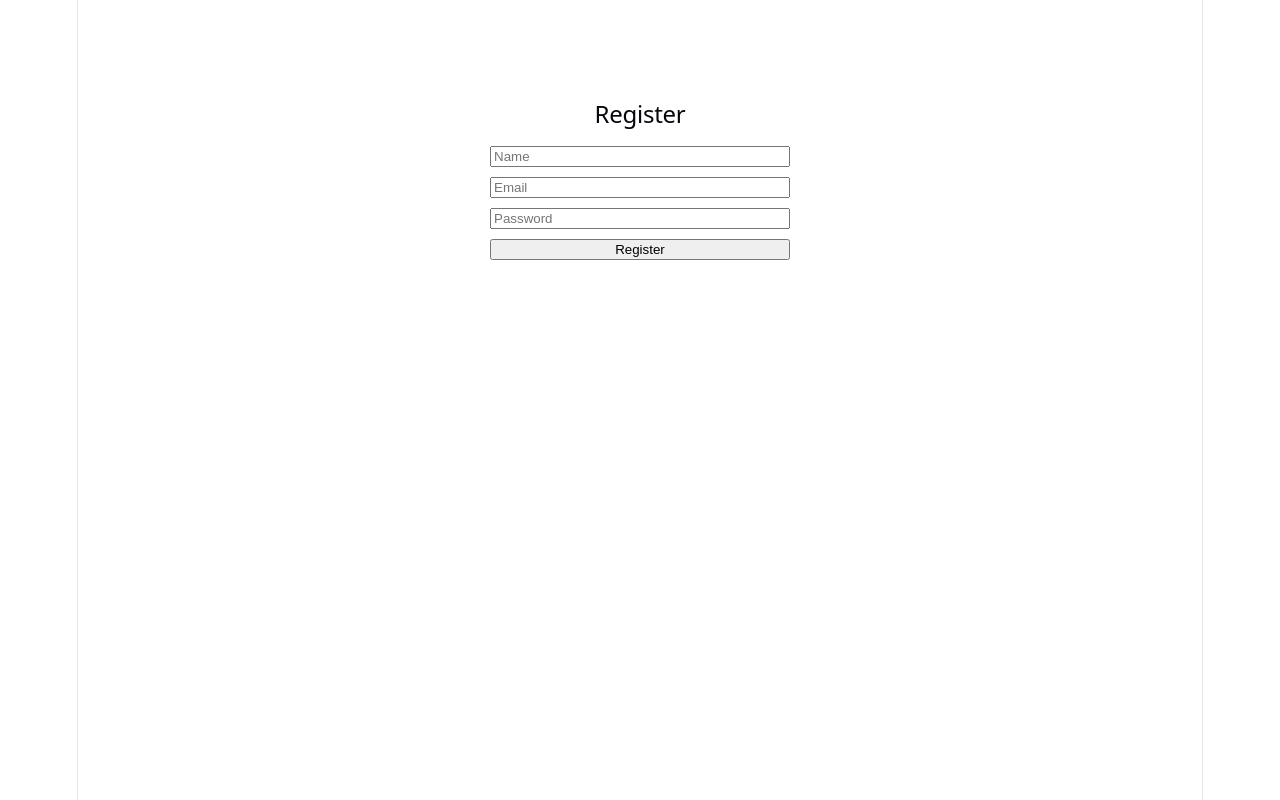
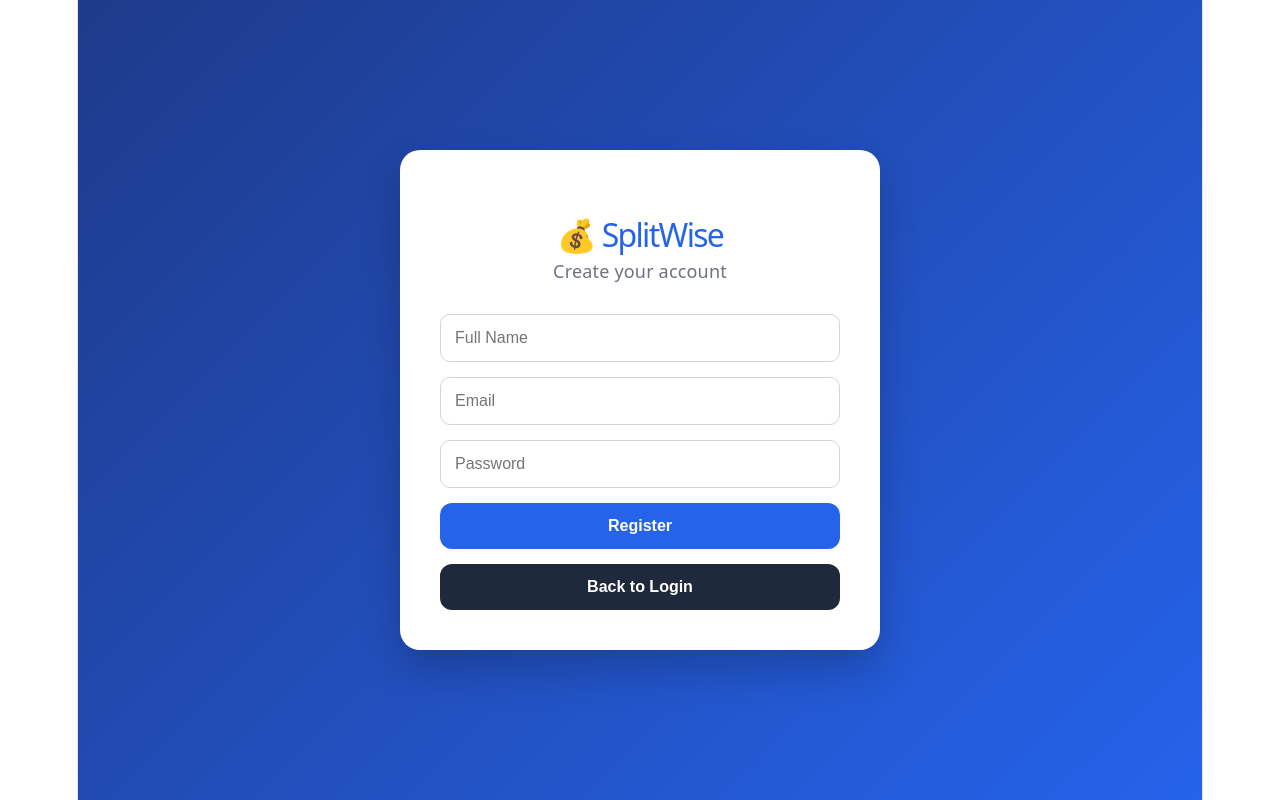
Before and after one commit to akash120405/splitwise-frontend, a React (Vite) app: page /register in a window 1280 px wide. Built offline with nearby package versions, Linux system fonts and the light colour scheme.

Commit message:
Match register page UI with login and dashboard

```diff
--- a/src/pages/Register.tsx
+++ b/src/pages/Register.tsx
@@ -5,25 +5,17 @@ import api from "../api/api";
 export default function Register() {
   const navigate = useNavigate();
 
-  const [name, setName] =
-    useState("");
-
-  const [email, setEmail] =
-    useState("");
-
-  const [password, setPassword] =
-    useState("");
+  const [name, setName] = useState("");
+  const [email, setEmail] = useState("");
+  const [password, setPassword] = useState("");
 
   const register = async () => {
     try {
-      const res = await api.post(
-  "/auth/register",
-  {
+      const res = await api.post("/auth/register", {
         name,
         email,
         password,
-  }
-);
+      });
 
       localStorage.setItem(
         "token",
@@ -38,25 +30,84 @@ localStorage.setItem(
       navigate("/dashboard");
     } catch (error) {
       console.error(error);
-
       alert("Registration Failed");
     }
+  };
+
+  const inputStyle = {
+    width: "100%",
+    padding: "14px",
+    borderRadius: "10px",
+    border: "1px solid #d1d5db",
+    fontSize: "16px",
+    outline: "none",
+    boxSizing: "border-box" as const,
+  };
+
+  const buttonStyle = {
+    width: "100%",
+    padding: "14px",
+    fontSize: "16px",
+    fontWeight: "bold" as const,
+    border: "none",
+    borderRadius: "12px",
+    cursor: "pointer",
+    background: "#2563eb",
+    color: "white",
+    transition: "0.3s",
   };
 
   return (
     <div
       style={{
-        width: "300px",
-        margin: "100px auto",
+        minHeight: "100vh",
+        display: "flex",
+        justifyContent: "center",
+        alignItems: "center",
+        background:
+          "linear-gradient(135deg, #1e3a8a, #2563eb)",
+      }}
+    >
+      <div
+        style={{
+          width: "400px",
+          background: "white",
+          borderRadius: "20px",
+          padding: "40px",
+          boxShadow:
+            "0 20px 40px rgba(0,0,0,0.2)",
+          textAlign: "center",
+        }}
+      >
+        <h1
+          style={{
+            color: "#2563eb",
+            marginBottom: "10px",
+            fontSize: "32px",
+          }}
+        >
+          💰 SplitWise
+        </h1>
+
+        <p
+          style={{
+            color: "#6b7280",
+            marginBottom: "30px",
+          }}
+        >
+          Create your account
+        </p>
+
+        <div
+          style={{
             display: "flex",
             flexDirection: "column",
-        gap: "10px",
+            gap: "15px",
           }}
         >
-      <h2>Register</h2>
-
           <input
-        placeholder="Name"
+            style={inputStyle}
+            placeholder="Full Name"
             value={name}
             onChange={(e) =>
               setName(e.target.value)
@@ -64,6 +115,7 @@ navigate("/dashboard");
           />
 
           <input
+            style={inputStyle}
             placeholder="Email"
             value={email}
             onChange={(e) =>
@@ -72,21 +124,35 @@ navigate("/dashboard");
           />
 
           <input
+            style={inputStyle}
             type="password"
             placeholder="Password"
             value={password}
             onChange={(e) =>
-          setPassword(
-            e.target.value
-          )
+              setPassword(e.target.value)
             }
           />
 
           <button
+            style={buttonStyle}
             onClick={register}
           >
             Register
           </button>
+
+          <button
+            style={{
+              ...buttonStyle,
+              background: "#1e293b",
+            }}
+            onClick={() =>
+              navigate("/")
+            }
+          >
+            Back to Login
+          </button>
+        </div>
+      </div>
     </div>
   );
 }
```
Lines whose indentation alone changed are shown as unchanged.
